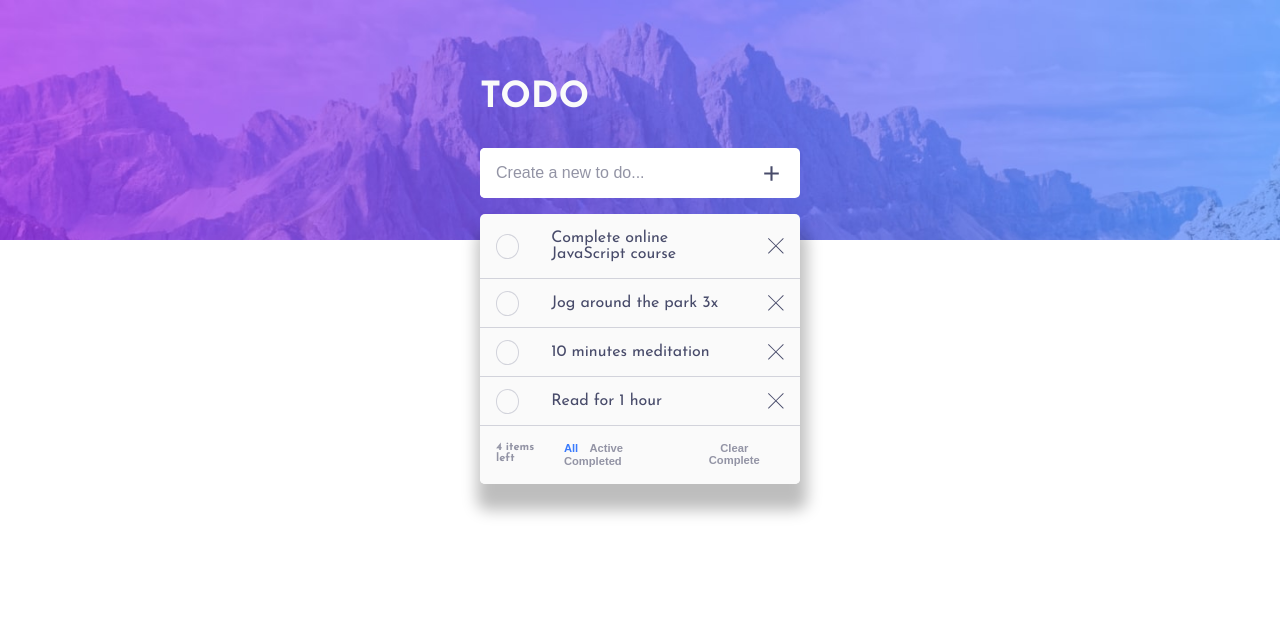
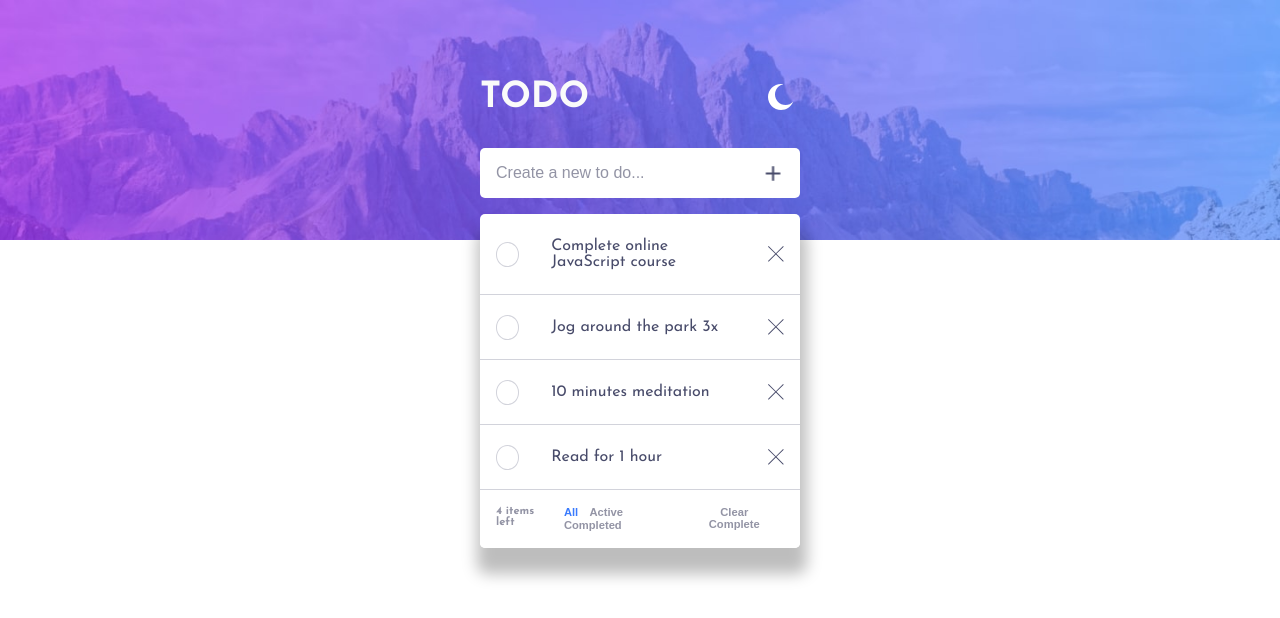
Before and after one commit to mariamoraan/to-do-app, a React (Create React App) app: page / in a window 1280 px wide. Shown: the top 618 px of the page. Built offline with nearby package versions, Linux system fonts and the light colour scheme.

Commit message:
dark mode

```diff
--- a/src/pages/MyTasks.jsx
+++ b/src/pages/MyTasks.jsx
@@ -8,24 +8,41 @@ import desk_dr from "../assets/bg-desktop-dark.jpg";
 import desk_lg from "../assets/bg-desktop-light.jpg";
 import mob_dr from "../assets/bg-mobile-dark.jpg";
 import mob_lg from "../assets/bg-mobile-light.jpg";
+import sun from "../assets/icon-sun.svg";
+import moon from "../assets/icon-moon.svg"
 
 
 import TodoGestor from '../containers/TodoGestor';
 
 
 const MyTasks = () =>{
-    var background = desk_lg;
-    screen.width > 600 ? background=desk_lg : background=mob_lg;
+    const [background, setBackground] = useState({'desktop':desk_lg, 'mobile':mob_lg});
+    const [mode, toggleMode] = useState(true); //true = light, false = dark
+    const changeMode = () =>{
+        document.getElementById("mode-button").style.animation = "change_mode 1s";
+        setTimeout(()=>{
+            toggleMode(!mode);
+            document.getElementById('app').classList.toggle('dark');
+        },700)
+        setTimeout(()=>{
+            document.getElementById("mode-button").style.animation = null;
+        },1000)
+
+
+    }
 
 
     return(
         <div className="MyTasks">
             <header style={{
-            backgroundImage: `url(${background})`
+            backgroundImage: `url(${mode ? desk_lg : desk_dr})`
             }}>
             </header>
             <div className="MyTasks-elems">
-                <h1>TODO</h1>
+                <span>
+                    <h1>TODO</h1>
+                    <button id="mode-button" onClick={()=>{changeMode()}}><img src={mode ? moon : sun} alt="" /></button>
+                </span>
                 <TodoGestor />
             </div>
         </div>
--- a/src/styles/MyTasks.css
+++ b/src/styles/MyTasks.css
@@ -1,6 +1,7 @@
 .MyTasks{
     position: relative;
     min-height: 100vh;
+    background: var(--bg-color);
 }
 
 header{
@@ -15,11 +16,38 @@ header{
     background-position: start center;
     background-repeat: no-repeat;
 }
-h1{
+span{
+    display: flex;
+    justify-content: space-between;
+    align-items: center;
+    margin-bottom: 2rem;
+}
+span h1{
     margin: 0;
     padding:0;
-    margin-bottom: 2rem;
     color: var( --very-light-gray);
+}
+span img {
+    cursor: pointer;
+}
+span #mode-button{
+    background: none;
+    border: none;
+    outline: none;
+}
+@keyframes change_mode{
+    0%{
+        opacity: 100%;
+        transform: scale(1) rotate(0);
+    }
+    70%{
+        opacity: 20%;
+        transform: scale(0.2) rotate(180deg);
+    }
+    100%{
+        opacity: 100%;
+        transform: scale(1) rotate(0);
+    }
 }
 
 .MyTasks-elems{
--- a/src/styles/TaskMenu.css
+++ b/src/styles/TaskMenu.css
@@ -5,8 +5,9 @@ nav{
     justify-content: space-between;
     font-size: 0.7rem;
     color: var(--very-dark-grayish-blue);
-    background: var(--very-light-gray);
+    background: var(--bg-color-2);
     border-radius: 0 0 5px 5px;
+    transition: 500ms ease-in-out;
 }
 
 nav p,
--- a/src/styles/Todo.css
+++ b/src/styles/Todo.css
@@ -4,9 +4,8 @@
     display: flex;
     align-items: center;
     justify-content: left;
-
     /* border-bottom: 0.5px solid var(--light-grayish-blue); */
-    padding: 0 1rem;
+    padding: 0.5rem 1rem;
 }
 .remove-icon{
     padding-left: 1rem;
@@ -21,7 +20,7 @@
 }
 
 .completed-button{
-    background: var(--very-light-gray);
+    background: none;
     border: 1px solid var(--light-grayish-blue);
     width: 25px;
     height: 25px;
@@ -59,7 +58,7 @@
     margin:0;
     font-size: 1rem;
     font-weight: 400;
-    color: var(--very-dark-grayish-blue);
+    color: var(--font-color-2);
     transition: 500ms ease-in-out;
     width: 70%;
     text-overflow: clip;
@@ -68,7 +67,7 @@
     cursor: pointer;
 }
 .done{
-    color: var(--light-grayish-blue);
+    color: var(--font-color);
     text-decoration: line-through;
     animation-name: done-animation;
     animation-duration:500ms;
@@ -93,7 +92,7 @@
     .completed-button:hover{
         cursor: pointer;
         border-image-slice: 1;
-        background-image: linear-gradient(90deg,var(--very-light-gray),var(--very-light-gray)),
+        background-image: linear-gradient(90deg,var(--bg-color-2),var(--bg-color-2)),
         radial-gradient(circle at top left, hsl(192, 100%, 67%),hsl(280, 87%, 65%));
         background-origin: border-box;
         background-clip: content-box, border-box;
--- a/src/styles/TodoInput.css
+++ b/src/styles/TodoInput.css
@@ -9,7 +9,7 @@
     padding:1em;
     font-size: 1rem;
     font-weight: 400;
-    color: var(--very-dark-grayish-blue);
+    color: var(--font-color-2);
     transition: 500ms ease-in-out;
     border: none;
     outline: none;
@@ -17,7 +17,7 @@
 }
 .task-input .task-text-input::placeholder { color: var(--dark-grayish-blue); }
 .task-input .task-text-input:focus{
-    color: var(--very-dark-grayish-blue);
+    color: var(--font-color-2);
     caret-color: var(--bright-blue);
 }
 form{
@@ -29,15 +29,15 @@ form{
     width: 100%;
     margin: 0;
     border-radius: 5px;
-    background: white;
-
-}
-input{
+    background: var(--bg-color-2);
+    transition: 500ms ease-in-out;
 
 }
 
-.input{
 
+input{
+    background: none;
+    width: 100%;
 }
 .send-button{
     height: 25px;
@@ -50,4 +50,5 @@ input{
     background-repeat: no-repeat;
     background-position: center center;
     border-radius: 100%;
+    cursor: pointer;
 }
--- a/src/styles/TodoList.css
+++ b/src/styles/TodoList.css
@@ -2,30 +2,31 @@
     margin: 0;
     padding: 0;
     border-radius: 5px 5px 0 0;
-    background: var(--very-light-gray);
+    background: var(--bg-color-2);
     max-height: 50vh;
     overflow-y: scroll;
     list-style: none;
+    transition: 500ms ease-in-out;
 }
 
 .taskList-list::-webkit-scrollbar {
     -webkit-appearance: none;
 }
 .taskList-list::-webkit-scrollbar:vertical {
-    width:10px;
+    width:1px;
 }
 .taskList-list::-webkit-scrollbar-button:increment,.contenedor::-webkit-scrollbar-button {
     display: none;
 }
 .taskList-list::-webkit-scrollbar:horizontal {
-    height: 10px;
+    height: 1px;
 }
 .taskList-list::-webkit-scrollbar-thumb {
     margin: 0;
     padding: 0;
     background-color: #797979;
     border-radius: 20px;
-    border: 2px solid #f1f2f3;
+
 }
 .taskList-list::-webkit-scrollbar-track {
     border-radius: 10px;
@@ -35,7 +36,8 @@
 
 .taskList-list-task{
     margin:0;
-    border-bottom: 0.5px solid var(--light-grayish-blue);
+    border-bottom: 0.5px solid var(--font-color);
+    transition: background 500ms ease-in-out;
 
 }
 @media (max-width: 600px){
--- a/src/styles/global.css
+++ b/src/styles/global.css
@@ -7,4 +7,5 @@ body{
     min-height: 100vh;
     font-size: 18px;
     font-family: 'Josefin Sans', sans-serif;
+    background:  var(--bg-color);
 }
--- a/src/styles/vars.css
+++ b/src/styles/vars.css
@@ -5,13 +5,21 @@
     --dark-grayish-blue:hsl(236, 9%, 61%);
     --very-dark-grayish-blue:#484b6a;
     --bright-blue:  hsl(220, 98%, 61%);
+    --bg-color:white;
+    --bg-color-2:white;
+    --font-color-2:var(--very-dark-grayish-blue);
+    --font-color:var(--light-grayish-blue);
 }
 .dark{
     --very-dark-blue: hsl(235, 21%, 11%);
-    --very-dark-desaturated: Blue: hsl(235, 24%, 19%);
+    --very-dark-desaturated: hsl(235, 24%, 19%);
     --light-grayish-blue: hsl(234, 39%, 85%);
     --light-grayish-blue-hover: hsl(236, 33%, 92%);
     --dark-grayish-blue: hsl(234, 11%, 52%);
     --very-dark-grayish-blue: hsl(233, 14%, 35%);
     --very-dark-grayish-blue: hsl(237, 14%, 26%);
+    --bg-color: var(--very-dark-blue);
+    --bg-color-2:var(--very-dark-desaturated);
+    --font-color:var(--dark-grayish-blue);
+    --font-color-2:var(--light-grayish-blue);
 }
```
Also changed, not shown: src/assets/icon-sun.svg.
